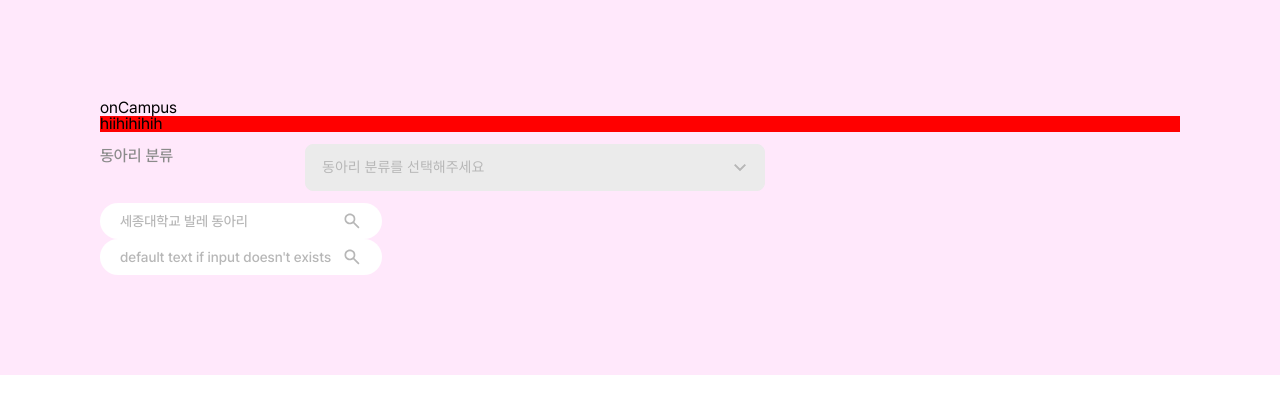
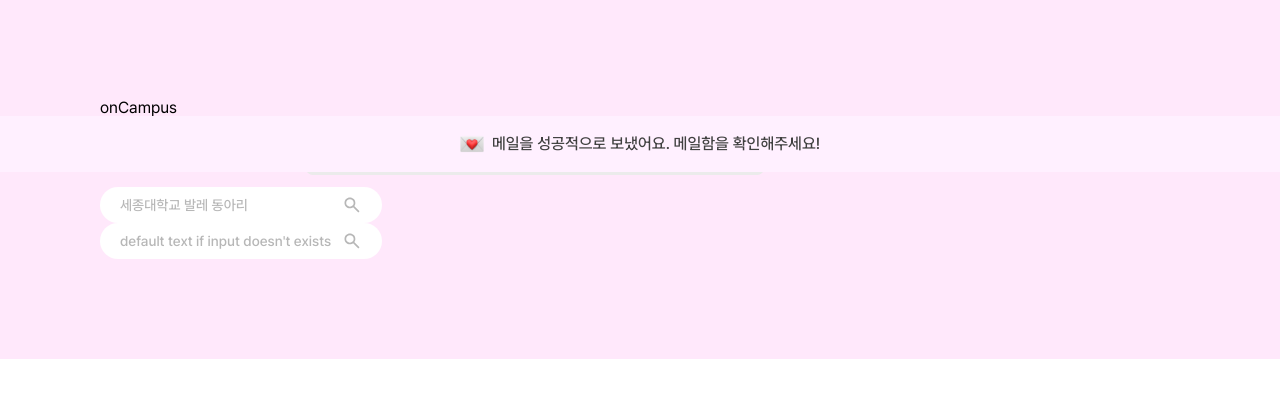
Before and after one commit to dong-ariari/frontend, a React (Vite) app: page /campus in a window 1280 px wide. Shown: the top 414 px of the page. Built offline with nearby package versions, Linux system fonts and the light colour scheme.

Commit message:
feat: component aligining & coloring

```diff
--- a/src/components/toast/toast.jsx
+++ b/src/components/toast/toast.jsx
@@ -1,5 +1,11 @@
-import * as S from './toast.style';
+import * as S from "./toast.style";
+import icon from "../../assets/images/love-letter.svg";
 
-export default function Toast() {
-  return <S.Layer>hiihihihih</S.Layer>
+export default function Toast({ placeholder }) {
+  return (
+    <S.Layer>
+      <S.Icon src={icon} />
+      {placeholder}
+    </S.Layer>
+  );
 }
--- a/src/components/toast/toast.style.js
+++ b/src/components/toast/toast.style.js
@@ -1,5 +1,19 @@
 import styled from "styled-components";
 
 export const Layer = styled.div`
-  background-color: red;
+  background-color: ${(props) => props.theme.color.purple._100};
+  color: ${(props) => props.theme.color.grey._700};
+  ${(props) => props.theme.typo.fontSize._6};
+  ${(props) => props.theme.typo.fontWeight._500};
+  display: flex;
+  justify-content: center;
+  align-items: center;
+  gap: 0.5rem;
+  height: 3.5rem;
+  position: absolute;
+  left: 0;
+  right: 0;
+  cursor: default;
 `;
+
+export const Icon = styled.img``
--- a/src/pages/oncampus.jsx
+++ b/src/pages/oncampus.jsx
@@ -14,7 +14,7 @@ const Oncampus = () => {
     <>
       <div style={{ backgroundColor: "#ffe8fb", padding: 100 }}>
         <div>onCampus</div>
-        <Toast />
+        <Toast placeholder={'메일을 성공적으로 보냈어요. 메일함을 확인해주세요!'} />
         <Select
           title={"동아리 분류"}
           placeholder={"동아리 분류를 선택해주세요"}
```
Also changed, not shown: src/assets/images/love-letter.svg (added).
